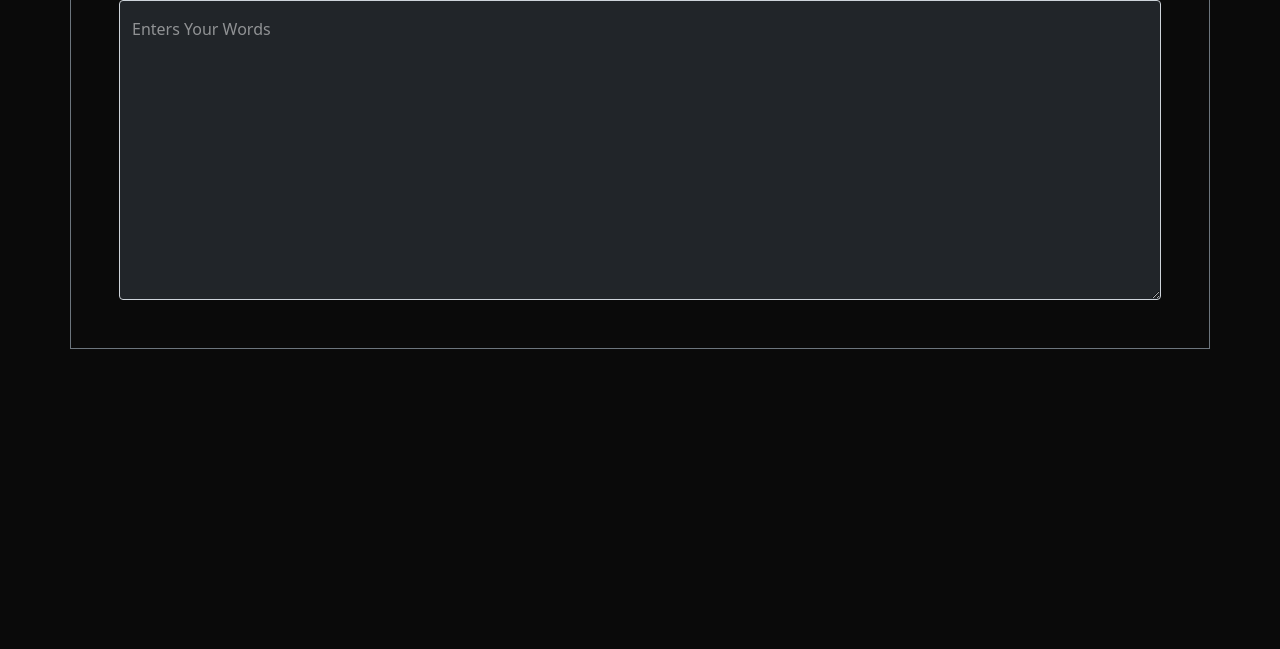
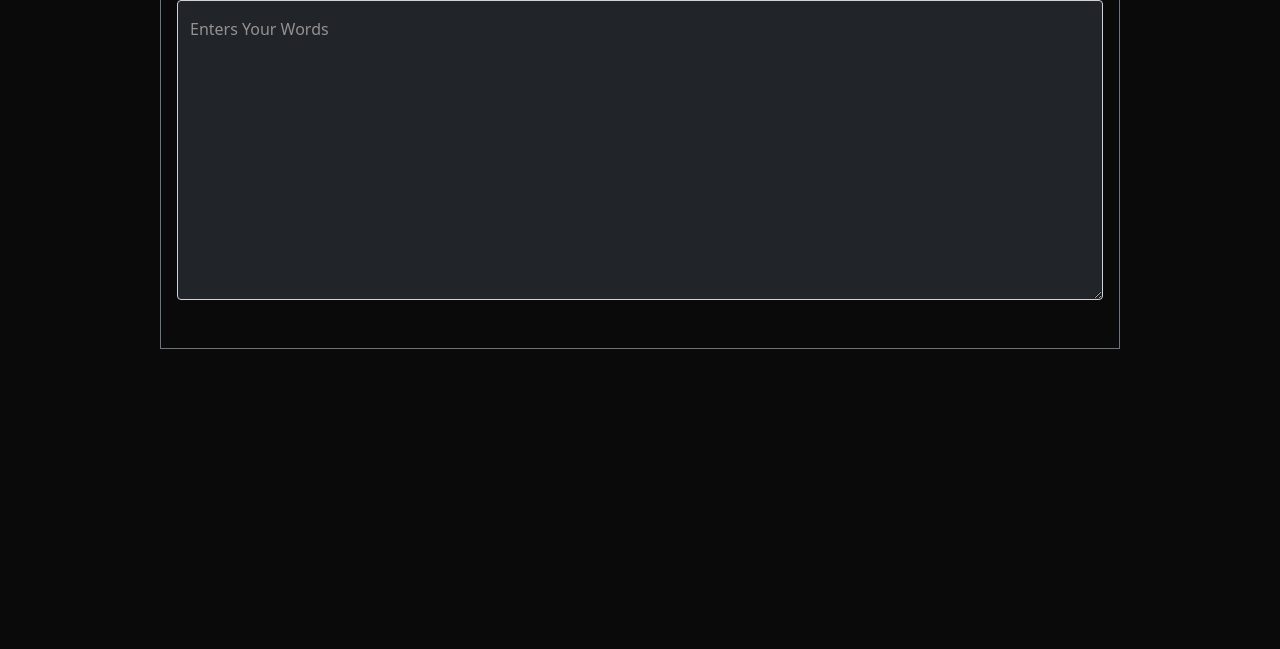
Before and after one commit to codewithjohnson/word-counter, a plain HTML site: page index.html in a window 1280 px wide. Shown: the part 151-800 px from the top of the page. Drawn offline with nearby package versions, Linux system fonts and the light colour scheme.

Commit message:
Update index.html

```diff
--- a/index.html
+++ b/index.html
@@ -8,7 +8,7 @@
     <title>Word Counter</title>
   </head>
   <body>
-    <div class="container w-sm-50  border border-secondary text-white-50  p-5 mx-auto mt-5">
+    <div class="container w-75  border border-secondary text-white-50  py-5 px-3 mx-auto mt-5">
      <h2 class = "font-monospace mb-3">Word Counter</h2>
      <div class="form-floating">
       <textarea class="form-control bg-dark text-white text-break text-opacity-75 lh-sm" placeholder="Leave a comment here" id="floatingTextarea2" style="height: 300px"></textarea>
```
